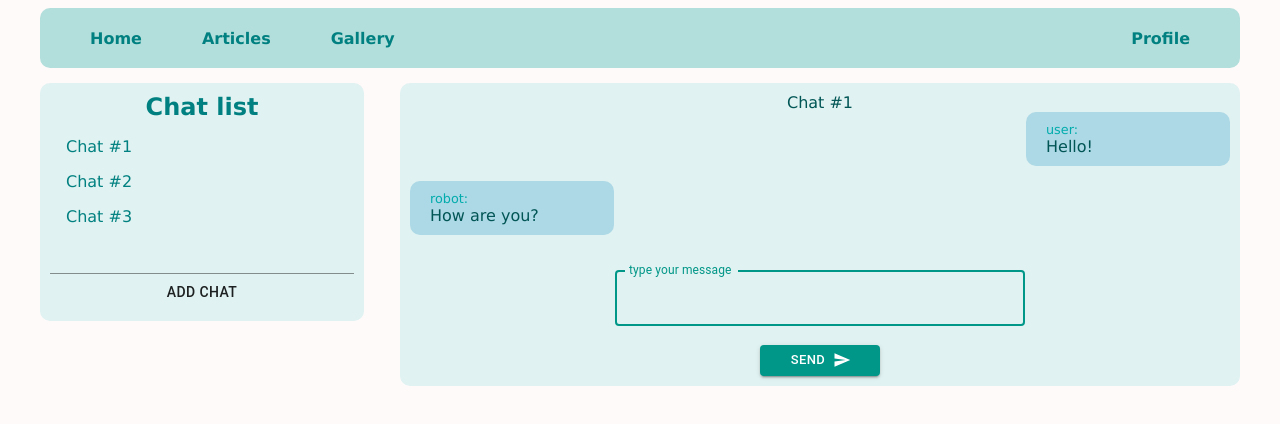
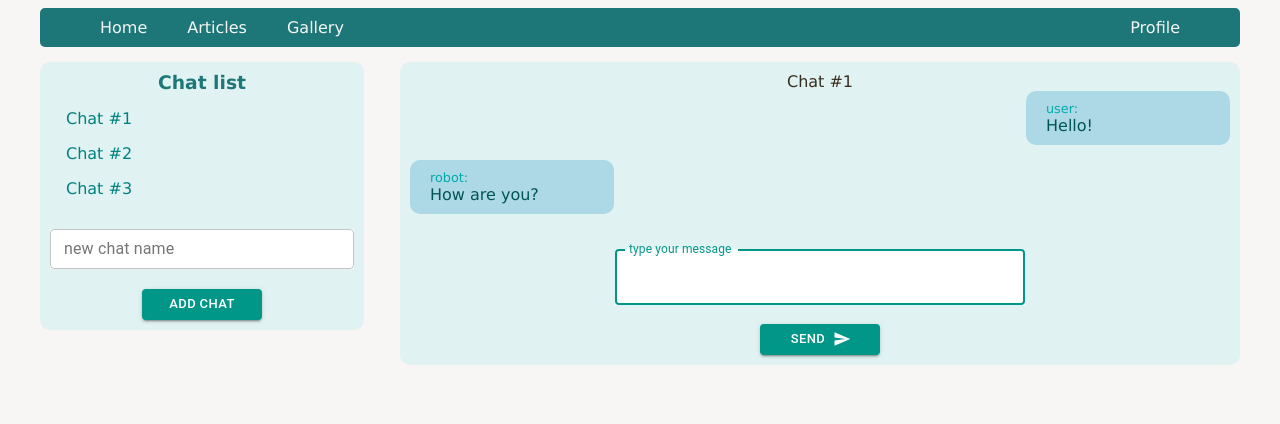
Before and after one commit to MaxLebedinsky/ReactJS, a React app: page /chats/chat1 in a window 1280 px wide. Shown: the top 424 px of the page. Built offline with nearby package versions, Linux system fonts and the light colour scheme.

Commit message:
HW7 - added makeStyles и scss

```diff
--- a/src/components/ChatList.js
+++ b/src/components/ChatList.js
@@ -1,10 +1,22 @@
 import React, { useEffect, useState } from "react";
-import { List, ListItem, TextField, Button } from '@material-ui/core';
+import { List, ListItem, TextField, Button, makeStyles } from '@material-ui/core';
 import { Link } from 'react-router-dom';
 import {useSelector, useDispatch } from 'react-redux';
 import { addChat } from "../store/chats/actions";
 
+const useStyles = makeStyles(() => ({
+    textField: {
+        backgroundColor: 'white',
+        marginTop: '15px',
+        // paddingTop: '20px',
+    },
+    button : {
+        marginTop: '20px',
+    },
+}));
+
 export const ChatList = () => {
+    const classes = useStyles();
     const chats = useSelector(state => state.chats.chatList);
     const messages = useSelector(state => state.messages.messagesList);
     const dispatch = useDispatch();
@@ -26,7 +38,7 @@ export const ChatList = () => {
 
     return(
         <div className="chat-list">
-            <h2>Chat list</h2>
+            <h3>Chat list</h3>
             <List>
                 {chats.map((chat) => (
                     <ListItem key={chat.Id}>
@@ -37,8 +49,29 @@ export const ChatList = () => {
                     </ListItem>
                 ))}
             </List>
-            <TextField value={value} onChange={handleChange}/>
-            <Button onClick={handleAddChat}>Add Chat</Button>
+            {/* <TextField value={value} onChange={handleChange}/> */}
+            <TextField
+                    // id="standard-multiline-flexible"
+                    multiline
+                    value={value}
+                    onChange={handleChange}
+                    label="new chat name"
+                    variant="outlined"
+                    size="small"
+                    className={classes.textField}
+                />
+            <Button
+                onClick={handleAddChat}
+                    // endIcon={<SendIcon/>}
+                    type="submit"
+                    variant="contained"
+                    color="primary"
+                    size="small"
+                    fullWidth={false}
+                    className={classes.button}>
+                    Add chat
+            </Button>
+            {/* <Button onClick={handleAddChat}>Add Chat</Button> */}
         </div>
     );
 }
--- a/src/components/Form.js
+++ b/src/components/Form.js
@@ -1,9 +1,11 @@
 import React, { useState, useRef, useEffect } from 'react';
 import { AUTHORS } from '../utils/constants';
-import { TextField, Button } from '@material-ui/core';
+import { TextField, Button, makeStyles } from '@material-ui/core';
 import SendIcon from '@material-ui/icons/Send';
 import { ThemeProvider, createMuiTheme } from '@material-ui/core/styles';
 import teal from '@material-ui/core/colors/teal';
+import { withTheme } from '@material-ui/styles';
+// import { TextField, Button, Icon, makeStyles } from '@material-ui/core';
 
 const theme = createMuiTheme({
     palette: {
@@ -11,7 +13,14 @@ const theme = createMuiTheme({
     },
   });
 
+const useStyles = makeStyles(() => ({
+    textField: {
+        backgroundColor: 'white',
+    }
+}));
+
 export const Form = ({ onAddMessage }) => {
+    const classes = useStyles();
     const [text, setText] = useState('');
     const input = useRef();
 
@@ -41,6 +50,7 @@ export const Form = ({ onAddMessage }) => {
                     label="type your message"
                     inputRef={input}
                     variant="outlined"
+                    className={classes.textField}
                 />
                 <br/>
                 <Button
@@ -50,7 +60,8 @@ export const Form = ({ onAddMessage }) => {
                     color="primary"
                     size="small"
                     fullWidth={false}>
-                    Send</Button>
+                    Send
+                </Button>
             </ThemeProvider>
         </form>
     );
--- a/src/styles/styles.css
+++ b/src/styles/styles.css
@@ -1,31 +1,49 @@
 body {
   font-family: Verdana, Geneva, Tahoma, sans-serif;
-    color: rgb(1, 85, 85);
-    background-color: snow ;
+  color: #382E20;
+  background-color: #F7F6F5;
 }
 
 h2, h3 {
   text-align: center;
-    color: teal;
+  color: #382E20;
   margin: 0;
+}
+
+h4 {
+  margin-bottom: 0;
 }
 
 .message-field {
   /* max-width: 1200px;
     margin: 0 auto; */
   width: 100%;
+  display: -webkit-box;
+  display: -ms-flexbox;
   display: flex;
+  -webkit-box-pack: justify;
+      -ms-flex-pack: justify;
           justify-content: space-between;
 }
 
 .message-field-messages {
   width: 70%;
   background-color: #e0f2f1;
+  display: -webkit-box;
+  display: -ms-flexbox;
   display: flex;
+  -webkit-box-orient: vertical;
+  -webkit-box-direction: normal;
+      -ms-flex-direction: column;
           flex-direction: column;
+  -webkit-box-align: center;
+      -ms-flex-align: center;
           align-items: center;
+  -webkit-box-pack: center;
+      -ms-flex-pack: center;
           justify-content: center;
   padding: 10px;
+  -webkit-box-sizing: border-box;
           box-sizing: border-box;
   /* border: 1px solid teal; */
   border-radius: 10px;
@@ -34,14 +52,25 @@ h2, h3 {
 .chat-list {
   width: 27%;
   background-color: #e0f2f1;
+  display: -webkit-box;
+  display: -ms-flexbox;
   display: flex;
+  -webkit-box-orient: vertical;
+  -webkit-box-direction: normal;
+      -ms-flex-direction: column;
           flex-direction: column;
   padding: 10px;
   /* border: 1px solid teal; */
   border-radius: 10px;
   margin-right: 15px;
+  -webkit-box-sizing: border-box;
           box-sizing: border-box;
+  -ms-flex-item-align: start;
       align-self: flex-start;
+}
+
+.chat-list h3 {
+  color: #1D7778;
 }
 
 .chat-list-link {
@@ -52,7 +81,11 @@ h2, h3 {
 .layout {
   max-width: 1200px;
   margin: 0 auto;
+  display: -webkit-box;
+  display: -ms-flexbox;
   display: flex;
+  -webkit-box-pack: justify;
+      -ms-flex-pack: justify;
           justify-content: space-between;
 }
 
@@ -67,24 +100,31 @@ h2, h3 {
 }
 
 .message-robot {
+  -ms-flex-item-align: start;
       align-self: flex-start;
 }
 
 .message-user {
+  -ms-flex-item-align: end;
       align-self: flex-end;
 }
 
 .message-author {
-    color: rgb(2, 172, 172);
+  color: #02acac;
   font-size: 0.8em;
 }
 
 .message-text {
-    color: rgb(1, 85, 85);
+  color: #015555;
 }
 
 .form {
+  display: -webkit-box;
+  display: -ms-flexbox;
   display: flex;
+  -webkit-box-orient: vertical;
+  -webkit-box-direction: normal;
+      -ms-flex-direction: column;
           flex-direction: column;
   width: 50%;
   margin-top: 20px;
@@ -92,41 +132,62 @@ h2, h3 {
 
 .MuiButton-root {
   width: 120px;
-    align-self:center;
+  -ms-flex-item-align: center;
+      -ms-grid-row-align: center;
+      align-self: center;
 }
 
 .header {
   /* width: 100%; */
   max-width: 1200px;
   margin: 0 auto;
-    height: 60px;
-    padding: 0 20px;
-    background-color: #b2dfdb;
+  background-color: #1D7778;
+  display: -webkit-box;
+  display: -ms-flexbox;
   display: flex;
+  -webkit-box-pack: justify;
+      -ms-flex-pack: justify;
           justify-content: space-between;
+  -webkit-box-align: center;
+      -ms-flex-align: center;
           align-items: center;
   /* border: 1px solid teal; */
-    border-radius: 10px;
+  border-radius: 5px;
   margin-bottom: 15px;
+  -webkit-box-sizing: border-box;
           box-sizing: border-box;
 }
 
-header-left, header-right {
-    display: flex;
+.header-left {
+  margin-left: 40px;
+}
+
+.header-right {
+  margin-right: 40px;
 }
 
 .header-link {
   display: inline-block;
+  padding: 10px 20px;
   text-decoration: none;
-    color: teal;
-    font-weight: bold;
-    margin: 0 30px;
+  color: #F7F6F5;
+}
+
+.header-link:hover {
+  background-color: #288688;
 }
 
 .profile {
   width: 100%;
+  display: -webkit-box;
+  display: -ms-flexbox;
   display: flex;
+  -webkit-box-orient: vertical;
+  -webkit-box-direction: normal;
+      -ms-flex-direction: column;
           flex-direction: column;
+  -webkit-box-align: center;
+      -ms-flex-align: center;
           align-items: center;
   text-align: center;
   margin-top: 20px;
@@ -147,30 +208,51 @@ header-left, header-right {
 }
 
 .articles {
+  display: -webkit-box;
+  display: -ms-flexbox;
   display: flex;
+  -webkit-box-orient: vertical;
+  -webkit-box-direction: normal;
+      -ms-flex-direction: column;
           flex-direction: column;
 }
 
 .gallery {
   width: 100%;
+  -webkit-box-orient: vertical;
+  -webkit-box-direction: normal;
+      -ms-flex-direction: column;
           flex-direction: column;
 }
 
 .gallery-content {
+  display: -webkit-box;
+  display: -ms-flexbox;
   display: flex;
+  -ms-flex-wrap: wrap;
       flex-wrap: wrap;
+  -ms-flex-pack: distribute;
       justify-content: space-around;
 }
 
 .gallery-item {
   max-width: 300px;
+  display: -webkit-box;
+  display: -ms-flexbox;
   display: flex;
+  -webkit-box-orient: vertical;
+  -webkit-box-direction: normal;
+      -ms-flex-direction: column;
           flex-direction: column;
+  -webkit-box-align: center;
+      -ms-flex-align: center;
           align-items: center;
   background-color: white;
+  -webkit-box-shadow: 5px 5px 10px lightgray;
           box-shadow: 5px 5px 10px lightgray;
   padding: 20px;
   margin: 20px;
+  -webkit-box-sizing: border-box;
           box-sizing: border-box;
   /* border: 1px solid lightgray; */
   border-radius: 10px;
@@ -180,8 +262,14 @@ header-left, header-right {
   text-align: center;
 }
 
+.gallery-item p {
+  color: #C06421;
+  font-size: 0.8em;
+}
+
 .gallery-img {
   display: block;
   max-width: 250px;
   margin: 0 auto;
 }
+/*# sourceMappingURL=styles.css.map */
--- /dev/null
+++ b/src/styles/styles.scss
@@ -0,0 +1,217 @@
+$primary: #1D7778;
+$primary-light: #288688;
+$dark: #C06421;
+$shades: #382E20;
+$light: #F7F6F5;
+$accent: #C99B2A;
+
+body {
+    font-family: Verdana, Geneva, Tahoma, sans-serif;
+    color: $shades;
+    background-color: $light ;
+}
+
+h2, h3 {
+    text-align: center;
+    color: $shades;
+    margin: 0;
+}
+
+h4 {
+    margin-bottom: 0;
+}
+
+.message-field {
+    /* max-width: 1200px;
+    margin: 0 auto; */
+    width: 100%;
+    display: flex;
+    justify-content: space-between;
+}
+
+.message-field-messages {
+    width: 70%;
+    background-color: #e0f2f1;
+    display: flex;
+    flex-direction: column;
+    align-items: center;
+    justify-content: center;
+    padding: 10px;
+    box-sizing: border-box;
+    /* border: 1px solid teal; */
+    border-radius: 10px;
+}
+
+.chat-list {
+    width: 27%;
+    background-color: #e0f2f1;
+    display: flex;
+    flex-direction: column;
+    padding: 10px;
+    /* border: 1px solid teal; */
+    border-radius: 10px;
+    margin-right: 15px;
+    box-sizing: border-box;
+    align-self: flex-start;
+}
+
+.chat-list h3 {
+    color: $primary;
+}
+
+.chat-list-link {
+    color: teal;
+    text-decoration: none;
+}
+
+.layout {
+    max-width: 1200px;
+    margin: 0 auto;
+    display: flex;
+    justify-content: space-between;
+}
+
+.message {
+    background-color: lightblue;
+    min-width: 20%;
+    max-width: 70%;
+    padding: 10px 20px;
+    margin-bottom: 15px;
+    border-radius: 10px;
+    word-wrap: break-word;
+}
+
+.message-robot {
+    align-self: flex-start;
+}
+
+.message-user {
+    align-self: flex-end;
+}
+
+.message-author {
+    color: rgb(2, 172, 172);
+    font-size: 0.8em;
+}
+
+.message-text {
+    color: rgb(1, 85, 85);
+}
+
+.form {
+    display: flex;
+    flex-direction: column;
+    width: 50%;
+    margin-top: 20px;
+}
+
+.MuiButton-root {
+    width: 120px;
+    align-self:center;
+}
+
+.header {
+    /* width: 100%; */
+    max-width: 1200px;
+    margin: 0 auto;
+    // height: 60px;
+    // padding: 0 20px;
+    background-color: $primary;
+    display: flex;
+    justify-content: space-between;
+    align-items: center;
+    /* border: 1px solid teal; */
+    border-radius: 5px;
+    margin-bottom: 15px;
+    box-sizing: border-box;
+}
+
+.header-left {
+    margin-left: 40px;
+}
+
+.header-right {
+    margin-right: 40px;
+}
+
+.header-link {
+    display: inline-block;
+    padding: 10px 20px;
+    text-decoration: none;
+    color: $light;
+    // font-weight: bold;
+    // margin: 0 30px;
+}
+
+.header-link:hover {
+    background-color: $primary-light;
+
+}
+
+.profile {
+    width: 100%;
+    display: flex;
+    flex-direction: column;
+    align-items: center;
+    text-align: center;
+    margin-top: 20px;
+}
+
+.profile input {
+    display: block;
+}
+
+.profile span {
+    color: teal;
+    font-weight: bold;
+}
+
+.unread {
+    color: white;
+    background-color: teal;
+}
+
+.articles {
+    display: flex;
+    flex-direction: column;
+}
+
+.gallery {
+    width: 100%;
+    flex-direction: column;
+}
+
+.gallery-content {
+    display: flex;
+    flex-wrap: wrap;
+    justify-content: space-around;
+}
+
+.gallery-item {
+    max-width: 300px;
+    display: flex;
+    flex-direction: column;
+    align-items: center;
+    background-color: white;
+    box-shadow: 5px 5px 10px lightgray;
+    padding: 20px;
+    margin: 20px;
+    box-sizing: border-box;
+    /* border: 1px solid lightgray; */
+    border-radius: 10px;
+}
+
+.gallery-item h4, .gallery-item p {
+    text-align: center;
+}
+
+.gallery-item p {
+    color:$dark;
+    font-size: 0.8em;
+}
+
+.gallery-img {
+    display: block;
+    max-width: 250px;
+    margin: 0 auto;
+}
--- a/src/utils/constants.js
+++ b/src/utils/constants.js
@@ -15,6 +15,8 @@ export const API_URL_GALLERY = "https://collectionapi.metmuseum.org/public/colle
 
 export const PAINTS_IDS = [459110,438815,459112,437432,438011,438014,437430,459111,438012,437429,438013,437434,441104,438010,437428,437437];
 
+// export const PAINTS_IDS = [459110,438815,459112,437432,438011];
+
 export const REQUEST_STATUS = {
     IDLE: 0,
     PENDING: 1,
```
Also changed, not shown: 1 other file (tests, documents, lock files or other folders). Lines whose indentation alone changed are shown as unchanged.
